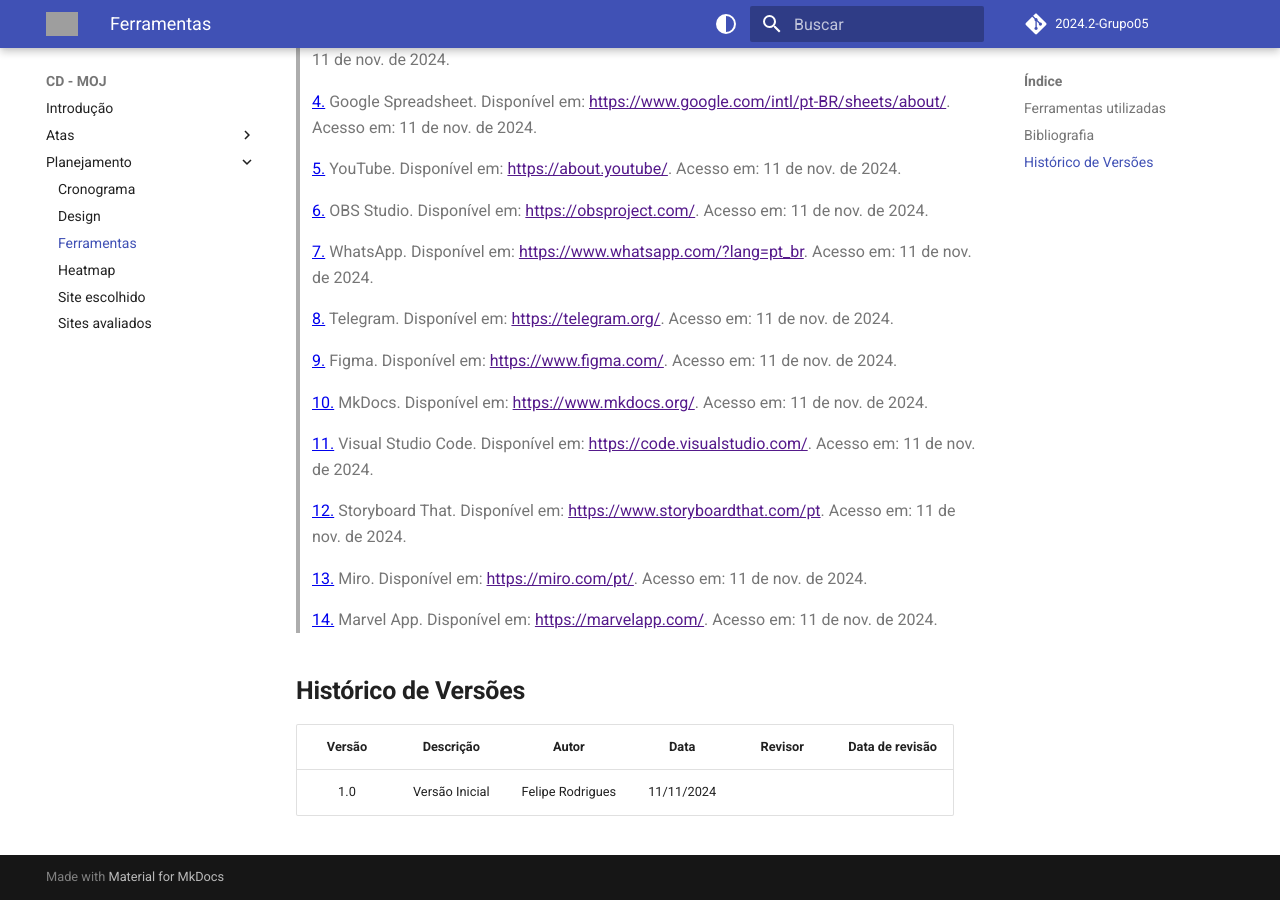
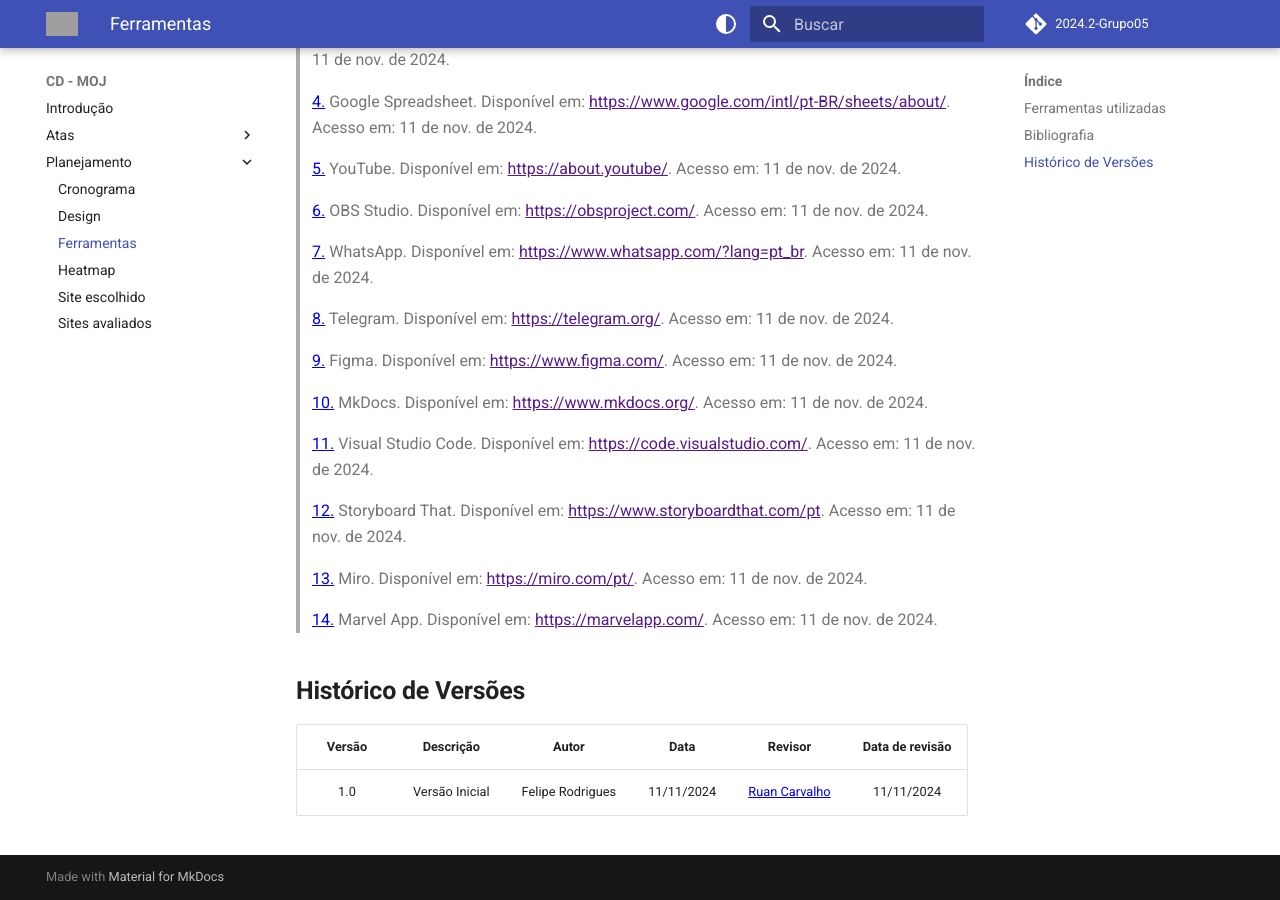
Before and after one commit to Interacao-Humano-Computador/2024.2-Grupo05, an MkDocs documentation site: the page built from docs/planejamento/ferramentas.md, in a window 1280 px wide and 900 px high, scrolled down 1089 px. Built offline with MkDocs 1.6.1 and Material for MkDocs 9.7.7, drawn with Linux system fonts in a browser that asks for light colours; comment, search, counter and statistics services are not loaded; the version menu is left out; grey boxes are pictures that could not be loaded.

Commit message:
Revisar as ferramentas

```diff
--- a/docs/planejamento/ferramentas.md
+++ b/docs/planejamento/ferramentas.md
@@ -61,4 +61,4 @@
 
 | Versão |          Descrição              |     Autor      |      Data      |   Revisor     |    Data de revisão    |
 |:------:|:-------------------------------:|:--------------:|:--------------:|:-------------:|:---------------------:|
-|  1.0   | Versão Inicial|   Felipe Rodrigues |   11/11/2024   |   |    |
+|  1.0   | Versão Inicial|   Felipe Rodrigues |   11/11/2024   |[Ruan Carvalho](https://github.com/Ruan-Carvalho)   |  11/11/2024  |
```
